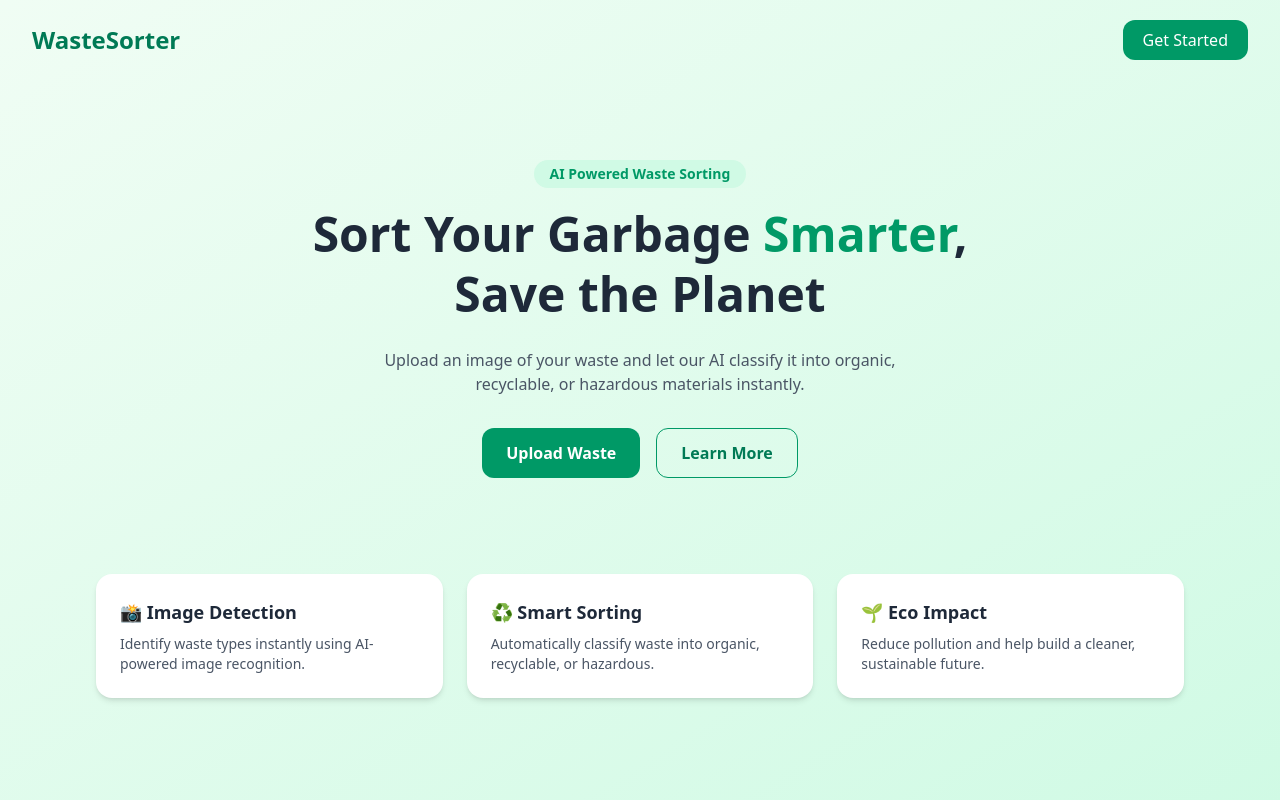
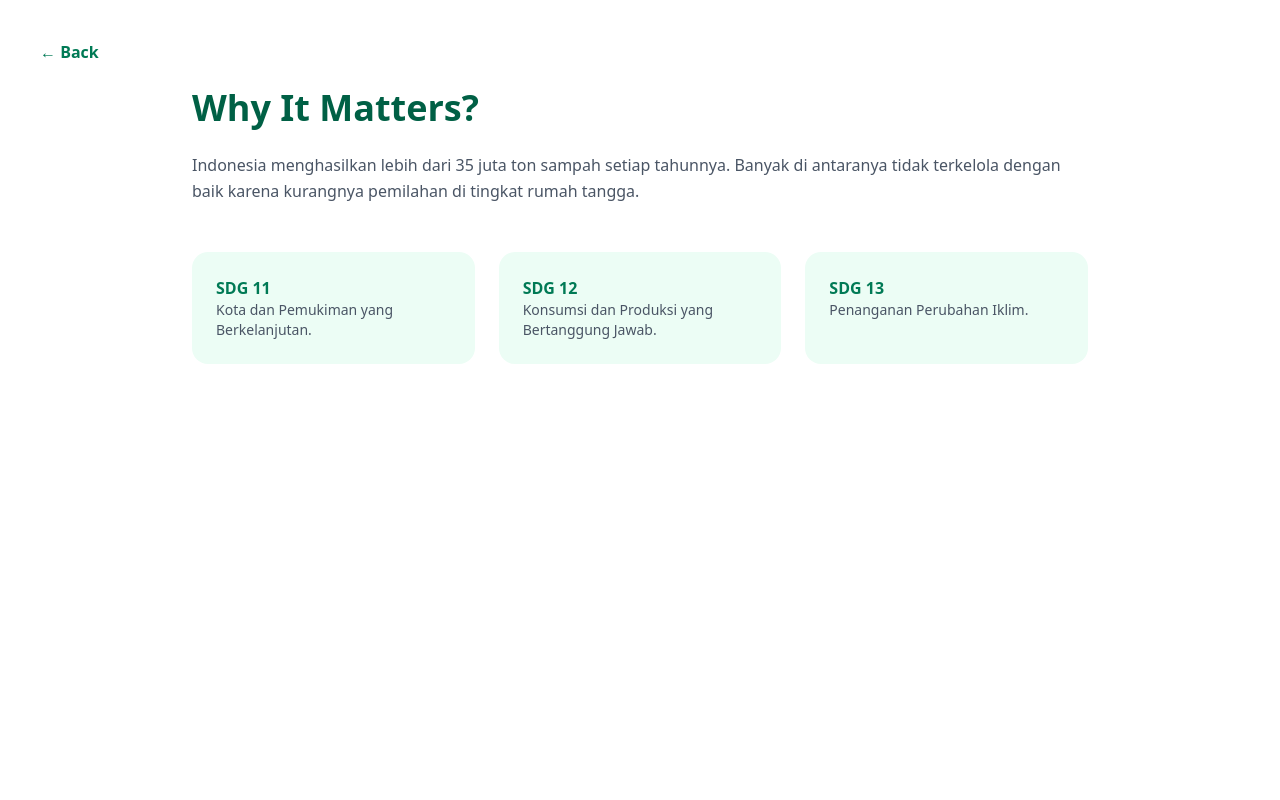
Before and after one commit to joeyssn/ALP_AI, a React (Vite) app: page /about in a window 1280 px wide. Built offline with nearby package versions, Linux system fonts and the light colour scheme; the HTML template or start-up script is replaced by a standard one.

Commit message:
model integration, done basic mvp

```diff
--- a/package.json
+++ b/package.json
@@ -10,8 +10,11 @@
     "preview": "vite preview"
   },
   "dependencies": {
+    "@teachablemachine/image": "^0.8.5",
+    "@tensorflow/tfjs": "^4.22.0",
     "react": "^19.2.0",
-    "react-dom": "^19.2.0"
+    "react-dom": "^19.2.0",
+    "react-router-dom": "^7.11.0"
   },
   "devDependencies": {
     "@eslint/js": "^9.39.1",
--- a/src/App.tsx
+++ b/src/App.tsx
@@ -1,7 +1,18 @@
-import Home from "./pages/Homepage";
+import { BrowserRouter as Router, Routes, Route } from "react-router-dom";
+import Homepage from "./pages/HomePage";
+import ClassifyPage from "./pages/ClassifyPage";
+import AboutPage from "./pages/AboutPage";
 
 function App() {
-    return <Home />;
+  return (
+    <Router>
+      <Routes>
+        <Route path="/" element={<Homepage />} />
+        <Route path="/classify" element={<ClassifyPage />} />
+        <Route path="/about" element={<AboutPage />} />
+      </Routes>
+    </Router>
+  );
 }
 
-export default App
+export default App;
--- /dev/null
+++ b/src/pages/AboutPage.tsx
@@ -0,0 +1,35 @@
+import { useNavigate } from 'react-router-dom';
+
+const AboutPage = () => {
+  const navigate = useNavigate();
+  return (
+    <div className="min-h-screen bg-white p-10">
+      <button onClick={() => navigate('/')} className="mb-6 text-emerald-700 font-bold">← Back</button>
+
+      <div className="max-w-4xl mx-auto">
+        <h1 className="text-4xl font-extrabold text-emerald-800 mb-6">Why It Matters?</h1>
+        <p className="text-gray-600 leading-relaxed mb-4">
+          Indonesia menghasilkan lebih dari 35 juta ton sampah setiap tahunnya.
+          Banyak di antaranya tidak terkelola dengan baik karena kurangnya pemilahan di tingkat rumah tangga.
+        </p>
+
+        <div className="grid md:grid-cols-3 gap-6 mt-12">
+          <div className="p-6 bg-emerald-50 rounded-2xl">
+            <h3 className="font-bold text-emerald-700">SDG 11</h3>
+            <p className="text-sm text-gray-600">Kota dan Pemukiman yang Berkelanjutan.</p>
+          </div>
+          <div className="p-6 bg-emerald-50 rounded-2xl">
+            <h3 className="font-bold text-emerald-700">SDG 12</h3>
+            <p className="text-sm text-gray-600">Konsumsi dan Produksi yang Bertanggung Jawab.</p>
+          </div>
+          <div className="p-6 bg-emerald-50 rounded-2xl">
+            <h3 className="font-bold text-emerald-700">SDG 13</h3>
+            <p className="text-sm text-gray-600">Penanganan Perubahan Iklim.</p>
+          </div>
+        </div>
+      </div>
+    </div>
+  );
+};
+
+export default AboutPage;
--- /dev/null
+++ b/src/pages/ClassifyPage.tsx
@@ -0,0 +1,83 @@
+import React, { useState, useEffect, useRef } from 'react';
+import * as tmImage from '@teachablemachine/image';
+import { useNavigate } from 'react-router-dom';
+
+const URL = "https://teachablemachine.withgoogle.com/models/n4-Fnzy4o/";
+
+const ClassifyPage = () => {
+  const [model, setModel] = useState<tmImage.CustomMobileNet | null>(null);
+  const [prediction, setPrediction] = useState<{ className: string; probability: number }[]>([]);
+  const [imagePreview, setImagePreview] = useState<string | null>(null);
+  const imageRef = useRef<HTMLImageElement>(null);
+  const navigate = useNavigate();
+
+  // Load model saat halaman dibuka
+  useEffect(() => {
+    const loadModel = async () => {
+      const modelURL = URL + "model.json";
+      const metadataURL = URL + "metadata.json";
+      const loadedModel = await tmImage.load(modelURL, metadataURL);
+      setModel(loadedModel);
+    };
+    loadModel();
+  }, []);
+
+  const handleImageUpload = (e: React.ChangeEvent<HTMLInputElement>) => {
+    const file = e.target.files?.[0];
+    if (file) {
+      const reader = new FileReader();
+      reader.onload = (event) => setImagePreview(event.target?.result as string);
+      reader.readAsDataURL(file);
+    }
+  };
+
+  const predict = async () => {
+    if (model && imageRef.current) {
+      const predictions = await model.predict(imageRef.current);
+      setPrediction(predictions.sort((a, b) => b.probability - a.probability));
+    }
+  };
+
+  return (
+    <div className="min-h-screen bg-emerald-50 p-8 flex flex-col items-center">
+      <button onClick={() => navigate('/')} className="self-start mb-6 text-emerald-700 font-bold">← Back</button>
+
+      <div className="bg-white p-8 rounded-3xl shadow-xl max-w-md w-full text-center">
+        <h2 className="text-2xl font-bold text-gray-800 mb-6">Classify Waste</h2>
+
+        <input
+          type="file"
+          accept="image/*"
+          onChange={handleImageUpload}
+          className="mb-4 block w-full text-sm text-gray-500 file:mr-4 file:py-2 file:px-4 file:rounded-full file:border-0 file:text-sm file:font-semibold file:bg-emerald-50 file:text-emerald-700 hover:file:bg-emerald-100"
+        />
+
+        {imagePreview && (
+          <div className="mt-4">
+            <img
+              ref={imageRef}
+              src={imagePreview}
+              alt="Waste"
+              className="rounded-lg max-h-64 mx-auto mb-4"
+              onLoad={predict}
+            />
+          </div>
+        )}
+
+        <div className="mt-6 space-y-2">
+          {prediction.length > 0 && (
+            <div>
+              <p className="text-sm text-gray-500">Hasil Deteksi Teratas:</p>
+              <h3 className="text-3xl font-bold text-emerald-600">
+                {prediction[0].className}
+              </h3>
+              <p className="text-gray-400">Confidence: {(prediction[0].probability * 100).toFixed(2)}%</p>
+            </div>
+          )}
+        </div>
+      </div>
+    </div>
+  );
+};
+
+export default ClassifyPage;
--- a/src/pages/Homepage.tsx
+++ b/src/pages/Homepage.tsx
@@ -1,6 +1,9 @@
+import { useNavigate } from 'react-router-dom';
+
 function Homepage() {
+  const navigate = useNavigate();
   return (
-    <div className="min-h-screen bg-gradient-to-br from-green-50 to-emerald-100">
+    <div className="min-h-screen bg-linear-to-br from-green-50 to-emerald-100">
       {/* Navbar */}
       <nav className="flex items-center justify-between px-8 py-5">
         <h1 className="text-2xl font-bold text-emerald-700">
@@ -28,10 +31,16 @@ function Homepage() {
         </p>
 
         <div className="mt-8 flex gap-4">
-          <button className="px-6 py-3 rounded-xl bg-emerald-600 text-white font-semibold hover:bg-emerald-700 transition">
+          <button
+            onClick={() => navigate('/classify')}
+            className="px-6 py-3 rounded-xl bg-emerald-600 text-white font-semibold hover:bg-emerald-700 transition"
+          >
             Upload Waste
           </button>
-          <button className="px-6 py-3 rounded-xl border border-emerald-600 text-emerald-700 font-semibold hover:bg-emerald-50 transition">
+          <button
+            onClick={() => navigate('/about')}
+            className="px-6 py-3 rounded-xl border border-emerald-600 text-emerald-700 font-semibold hover:bg-emerald-50 transition"
+          >
             Learn More
           </button>
         </div>
```
Also changed, not shown: 1 other file (tests, documents, lock files or other folders).
